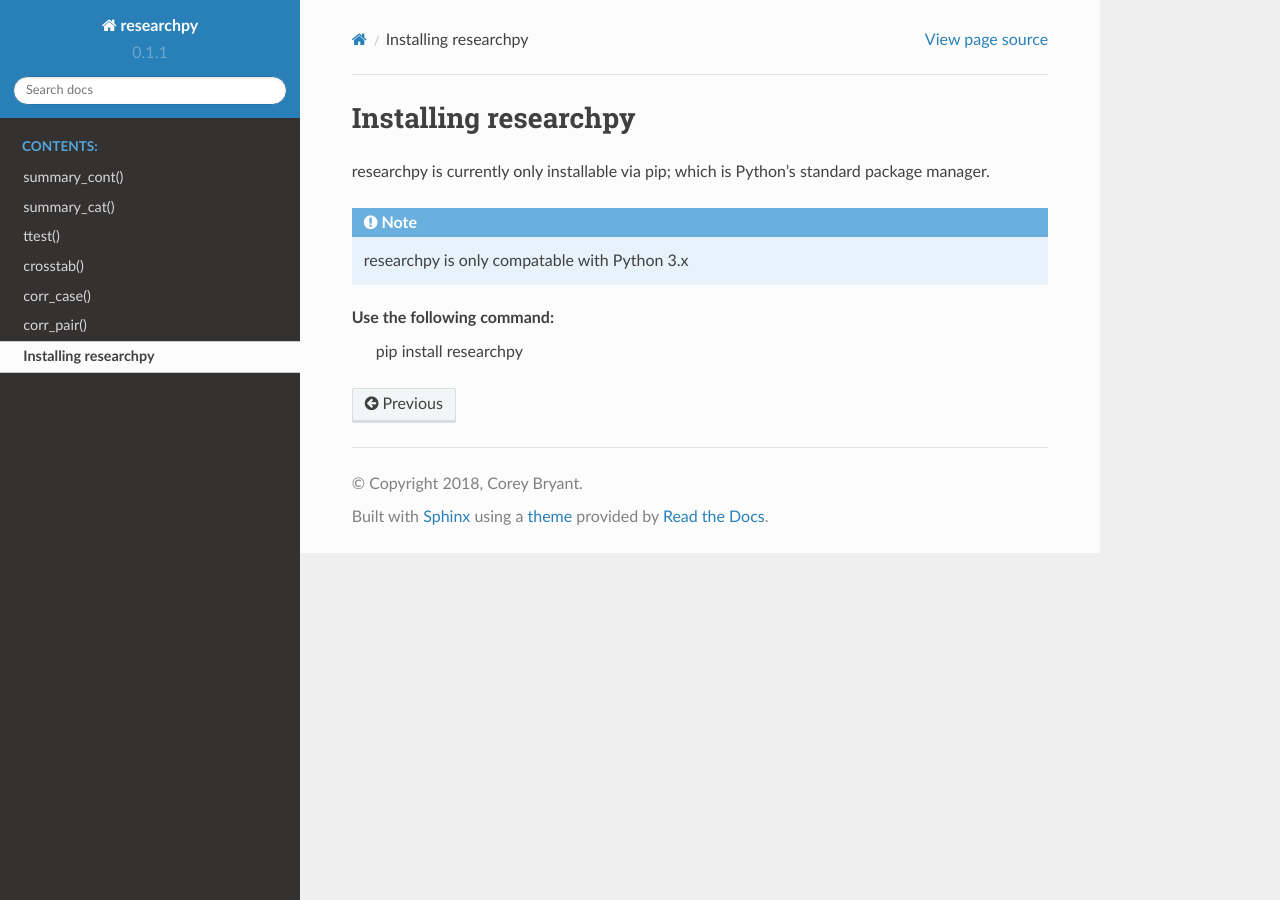
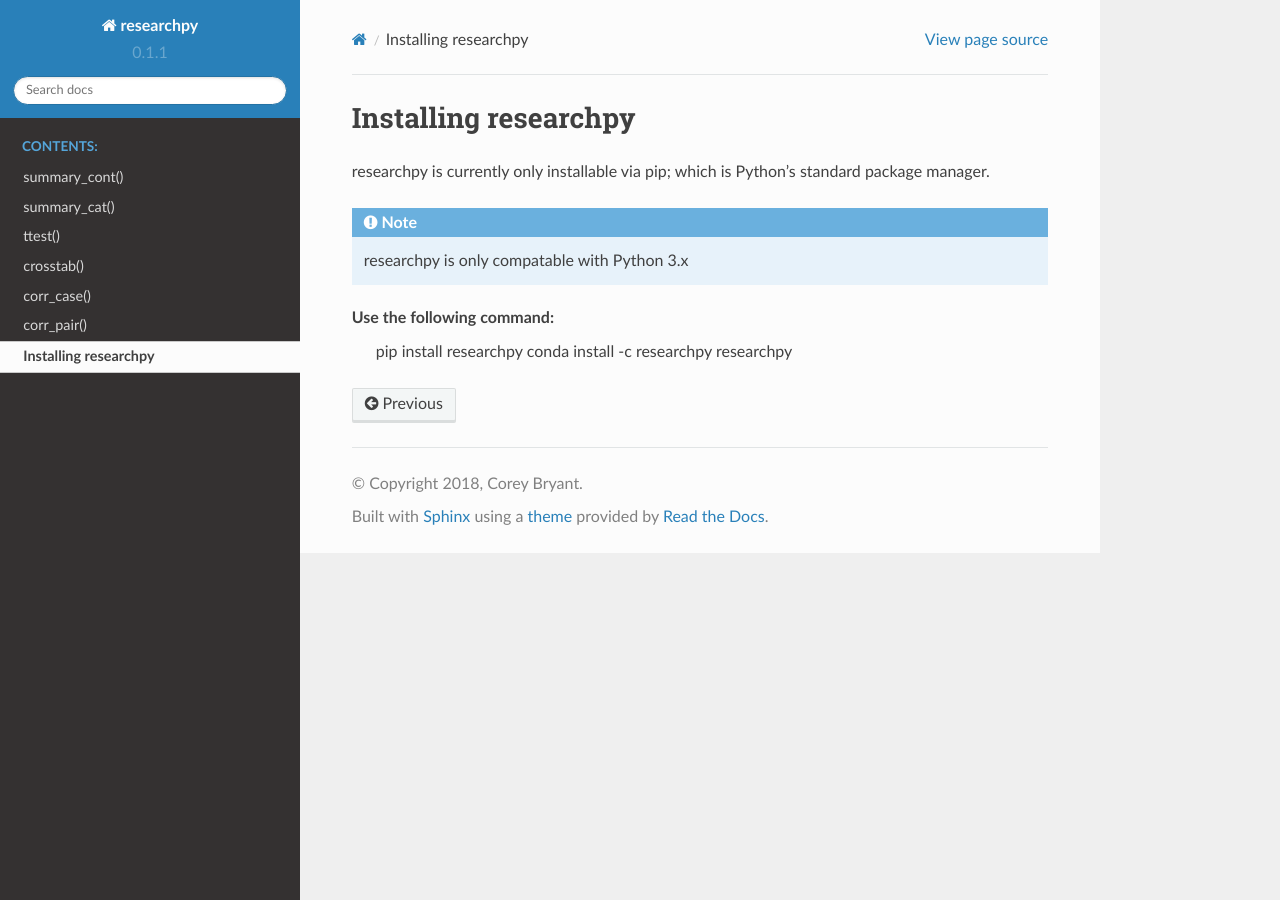
Before and after one commit to researchpy/documentation, a Sphinx documentation site: the page built from source/install.rst, in a window 1280 px wide. Built offline with Sphinx 7.4.7 and the Read the Docs theme 2.0.0, drawn with Linux system fonts in a browser that asks for light colours.

Commit message:
Update install.rst

```diff
--- a/source/install.rst
+++ b/source/install.rst
@@ -9,3 +9,4 @@
 
 Use the following command:
   pip install researchpy
+  conda install -c researchpy researchpy
```
